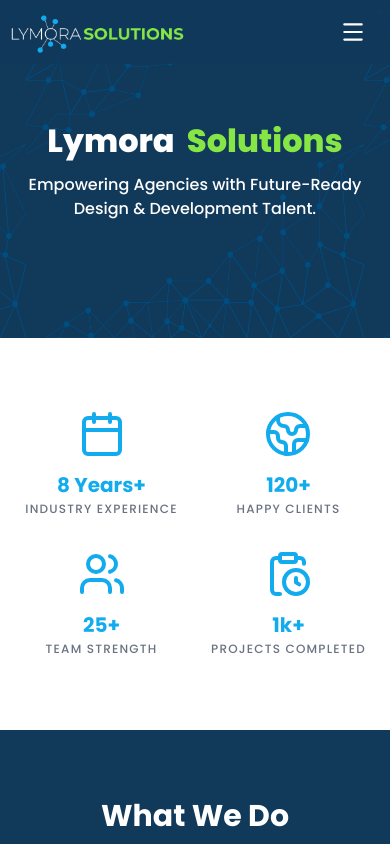
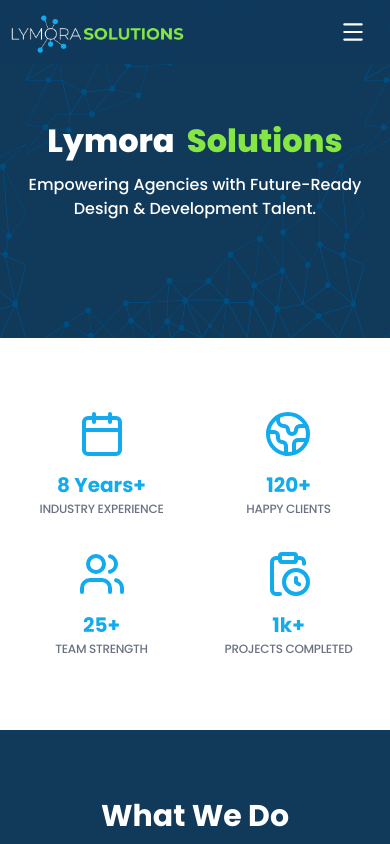
Before and after one commit to Bi7al/Lymora, a React (Vite) app: page / in a window 390 px wide. Shown: the top 844 px of the page. Built offline with nearby package versions, Linux system fonts and the light colour scheme.

Commit message:
Stat Counter Fix 2.0

```diff
--- a/src/Components/StatsCounter.jsx
+++ b/src/Components/StatsCounter.jsx
@@ -73,7 +73,7 @@ export default function StatsCounter() {
 
                             <Counter end={stat.value} suffix={stat.suffix} />
 
-                            <p className="md:mt-2 text-gray-500 text-[12px] w-full lg:text-[19px] font-medium uppercase tracking-widest">
+                            <p className="md:mt-2 text-gray-500 text-[12px] lg:text-[19px] font-medium uppercase tracking-tight md:tracking-widest">
                                 {stat.label}
                             </p>
                         </div>
```
